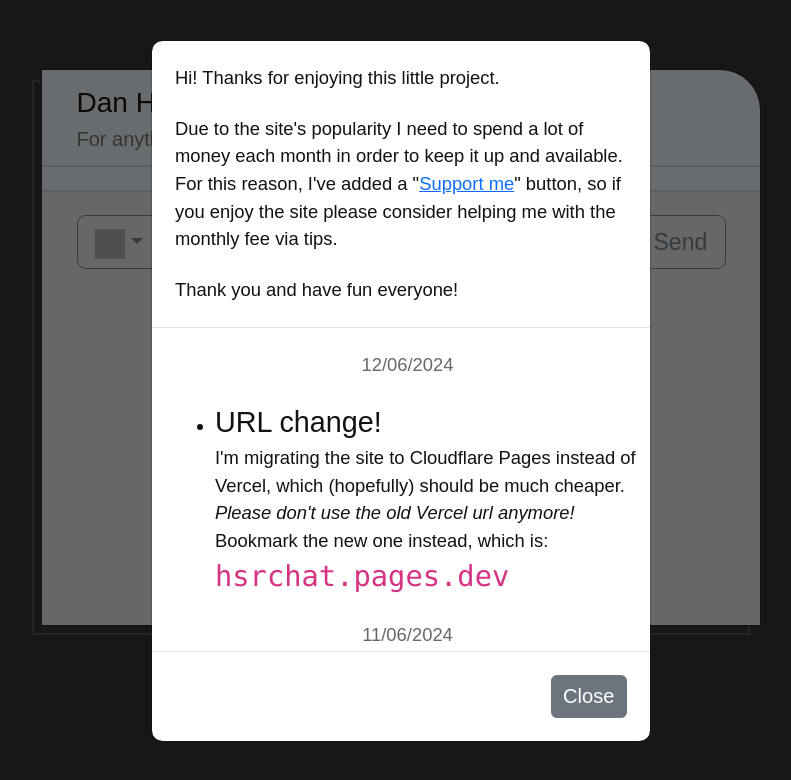
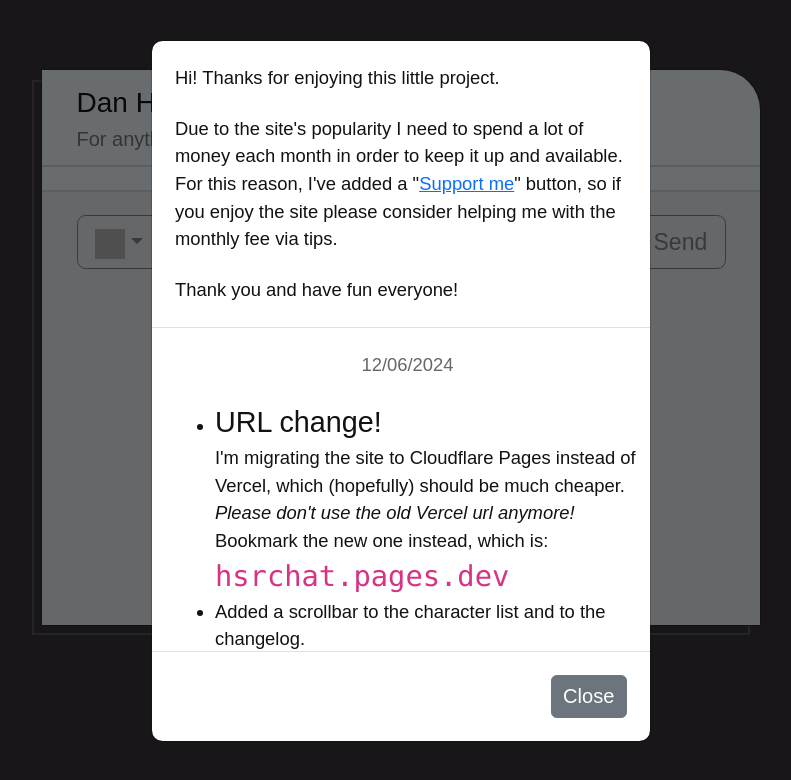
Before and after one commit to Ningyoplug/HSRchat, an Angular app: page / in a window 1280 px wide. Both pictures are taken after a click on the button "Changelog". Shown: the top 780 px of the page, without its empty margins (239-1030 px from the left). Built offline with nearby package versions, Linux system fonts and the light colour scheme; grey boxes are pictures that could not be loaded; a web font is replaced by a local one.

Commit message:
Added a scrollbar to the characters list

```diff
--- a/src/app/components/chat/chat.component.html
+++ b/src/app/components/chat/chat.component.html
@@ -201,6 +201,7 @@
                                                 instead, which is:<br>
                                                 <code class="fs-5">hsrchat.pages.dev</code>
                                             </li>
+                                            <li>Added a scrollbar to the character list and to the changelog.</li>
                                         </ul>
 
                                         <p class="text-grey text-center">11/06/2024</p>
```
